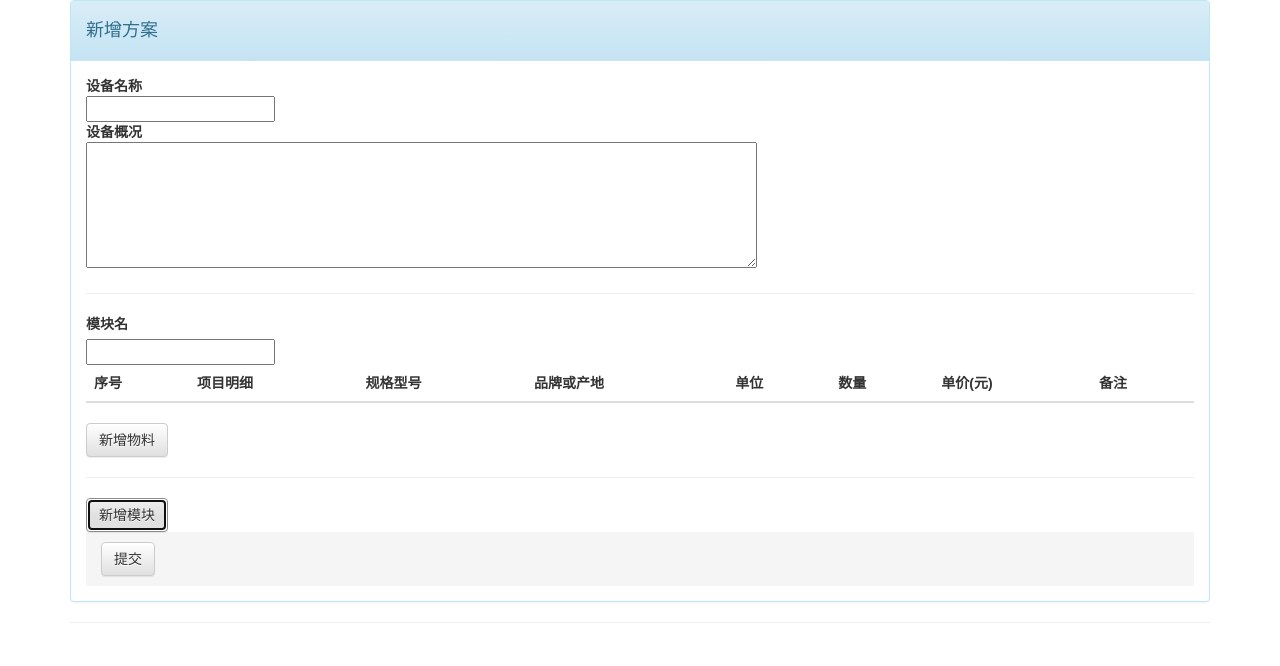
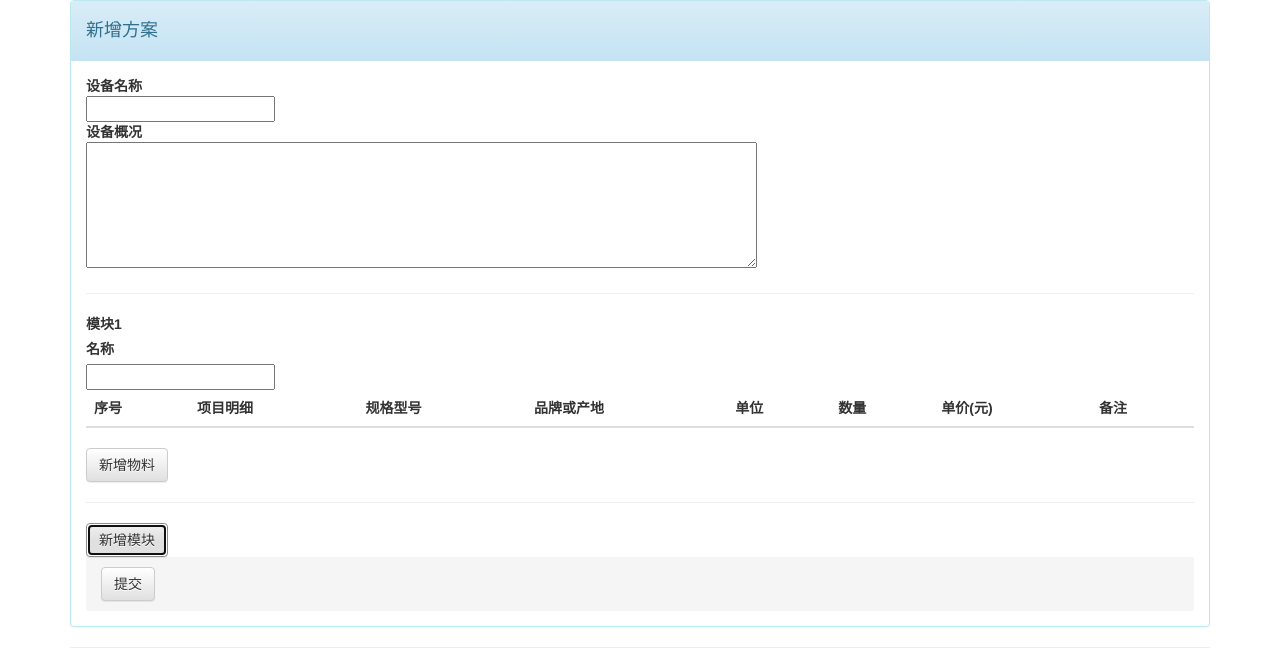
Before and after one commit to maxwong/gztrend, a plain HTML site: page static/add.html in a window 1280 px wide. Both pictures are taken after a click on the button "新增模块". Drawn offline with Linux system fonts and the light colour scheme.

Commit message:
1. Finish adding sections.

```diff
--- a/static/add.html
+++ b/static/add.html
@@ -31,30 +31,9 @@
                 </div>
                 <hr/>
                 <div id="section">
-                    <div id="section_1">
-                        <div><label>模块名</label><div><input type="text" id="section_name_1"></div></div>
-                        <table id="table_1" class="table table-striped">
-                            <thead>
-                                <tr>
-                                    <th>序号</th>
-                                    <th>项目明细</th>
-                                    <th>规格型号</th>
-                                    <th>品牌或产地</th>
-                                    <th>单位</th>
-                                    <th>数量</th>
-                                    <th>单价(元)</th>
-                                    <th>备注</th>
-                                </tr>
-                            </thead>
-                            <tbody id="body_1">
 
-                            </tbody>
-                        </table>
-                        <button id="add_material_1" type="button" class="btn btn-default">新增物料</button>
-                    </div>
-                    <hr/>
-                    <button id="add_section" type="button" class="btn btn-default" onclick="add_section()">新增模块</button>
                 </div>
+                <button id="add_section" type="button" class="btn btn-default" onclick="add_section()">新增模块</button>
 
 
         <div class="panel-footer">
--- a/static/js/add.js
+++ b/static/js/add.js
@@ -8,9 +8,39 @@ function add_section() {
 
     var sections = $("#section > div");
 
+    var section_html = '<div id="section_<n>"> \
+                        <label>模块<n></n></label> \
+                        <div><label>名称</label><div><input type="text" id="section_name_<n>"></div></div> \
+                        <table id="table_<n>" class="table table-striped"> \
+                            <thead> \
+                                <tr> \
+                                    <th>序号</th> \
+                                    <th>项目明细</th> \
+                                    <th>规格型号</th> \
+                                    <th>品牌或产地</th> \
+                                    <th>单位</th> \
+                                    <th>数量</th> \
+                                    <th>单价(元)</th> \
+                                    <th>备注</th> \
+                                </tr> \
+                            </thead> \
+                            <tbody id="body_<n>"> \
+                            </tbody> \
+                        </table> \
+                        <button id="add_material_<n>" type="button" class="btn btn-default" onclick="add_material(<n>)">新增物料</button> \
+                    </div> \
+                    <hr/>';
 
+    target = section_html.replace(/\<n\>/g, sections.length + 1);
 
-    console.log("add_section");
+    section_root.append(target);
+
+    console.log(target);
+}
+
+function add_material(number) {
+
+    console.log(number);
 }
 
 function submit() {
```
